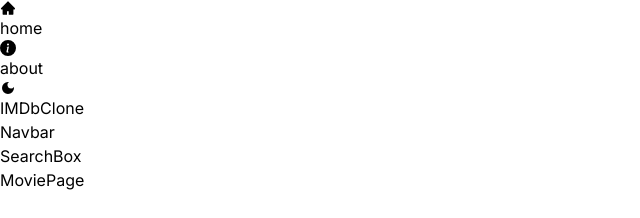
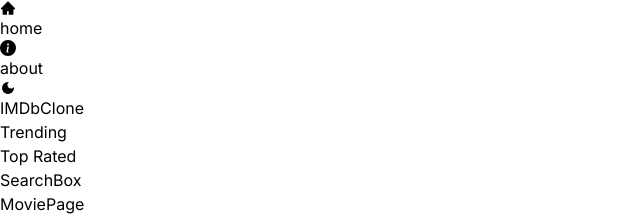
Before and after one commit to surajkabirath/nextjs_movie_app, a Next.js app: page /movie/1 in a window 1280 px wide. Shown: the top 218 px of the page, without its empty margins (0-640 px from the left). Built offline with nearby package versions, Linux system fonts and the light colour scheme.

Commit message:
add navbar with navbarItem

```diff
--- a/src/components/Navbar.jsx
+++ b/src/components/Navbar.jsx
@@ -1,9 +1,14 @@
-import React from 'react'
+"use client"
+import React from "react";
+import NavbarItem from "./NavbarItem";
 
 const Navbar = () => {
   return (
-    <div>Navbar</div>
-  )
-}
+    <div className="flex dark:bg-gray-600 bg-amber-100 p-4 lg:text-lg justify-center gap-6">
+      <NavbarItem title="Trending" param="fetchTrending" />
+      <NavbarItem title="Top Rated" param="fetchTopRated" />
+    </div>
+  );
+};
 
-export default Navbar
+export default Navbar;
--- a/src/components/NavbarItem.jsx
+++ b/src/components/NavbarItem.jsx
@@ -1,9 +1,24 @@
-import React from 'react'
+import Link from "next/link";
+import { useSearchParams } from "next/navigation";
+import React from "react";
 
-const NavbarItem = () => {
+const NavbarItem = ({ title, param }) => {
+  const searchParams = useSearchParams();
+  const currentParam = searchParams.get("genre");
   return (
-    <div>NavbarItem</div>
-  )
-}
+    <div>
+      <Link
+        className={`hover:text-amber-600 font-semibold ${
+          currentParam === param
+            ? "'underline underline-offset-8 decoration-4 decoration-amber-500 rounded-lg'"
+            : ""
+        } cursor-pointer`}
+        href={`/?genre=${param}`}
+      >
+        {title}
+      </Link>
+    </div>
+  );
+};
 
-export default NavbarItem
+export default NavbarItem;
```
